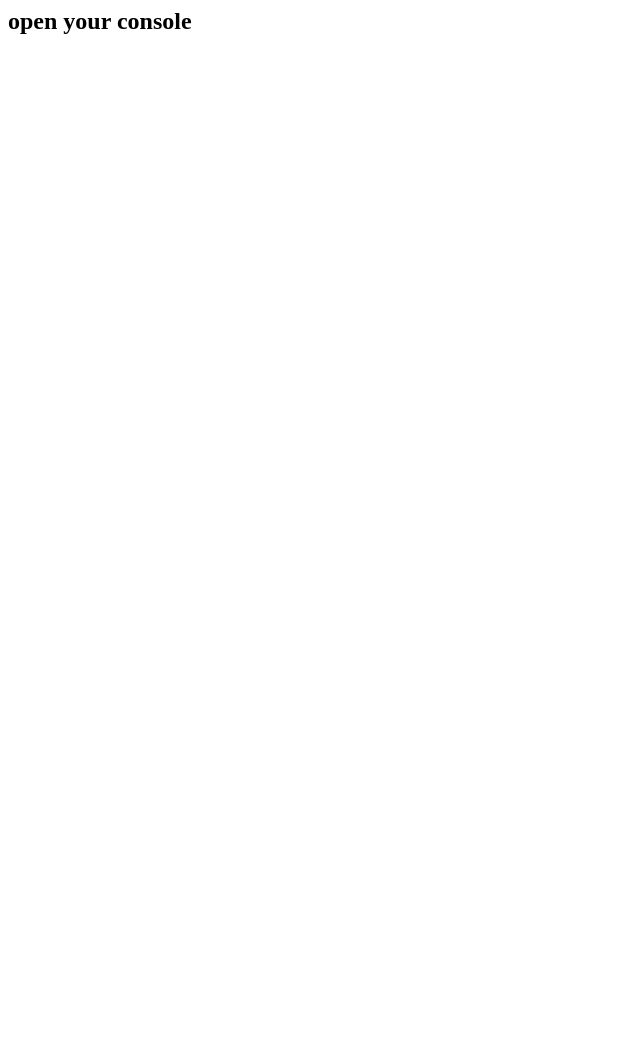
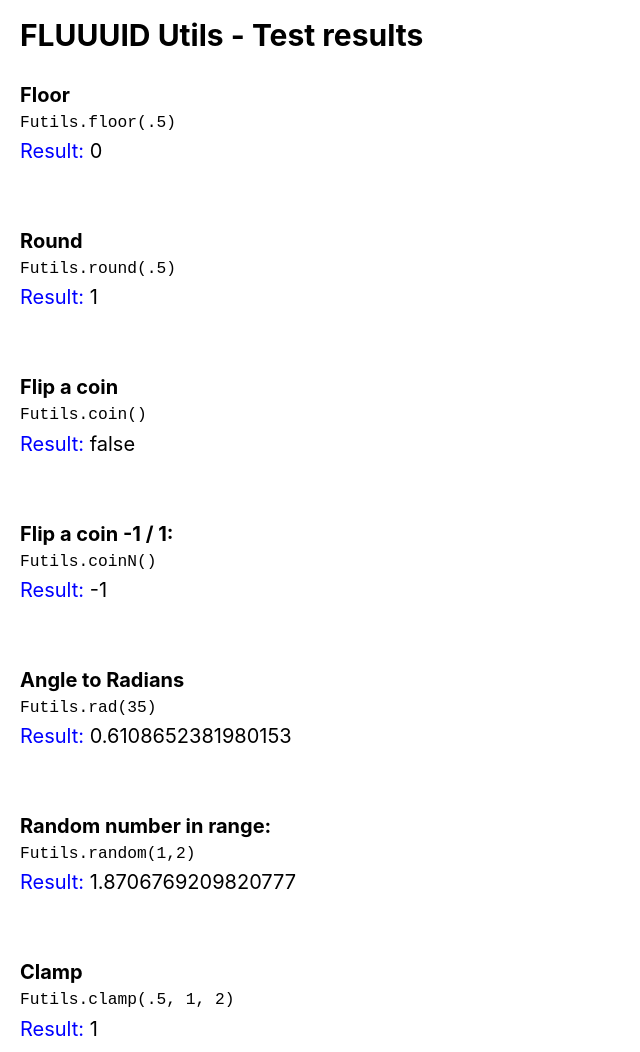
Before and after one commit to silviopaganini/utils, a website: page index.html in a window 1280 px wide. Shown: the top 1052 px of the page, without its empty margins (0-640 px from the left). Before the commit the page ends 800 px from the top, so only its background shows below. Drawn offline with Linux system fonts and the light colour scheme.

Commit message:
documentation

```diff
--- a/index.html
+++ b/index.html
@@ -1,30 +1,48 @@
 <html>
+    <style>
+        body {
+            margin: 0;
+            padding: 20px;
+            line-height: 1;
+            font-size: 125%;
+            font-family: -apple-system, BlinkMacSystemFont, 'Segoe UI', Roboto, Oxygen, Ubuntu, Cantarell, 'Open Sans', 'Helvetica Neue', sans-serif
+        }
+        p {
+            margin: 15px 0;
+        }
+
+        b {
+            line-height: 2;
+        }
+
+        span {
+            color: blue;
+            line-height: 2;
+        }
+    </style>
 <body>
-<h2>open your console</h2>
+<h2>FLUUUID Utils - Test results</h2>
+<div id="results"></div>
 <script src="./lib/bundle.js"></script>
 <script>
 
     var tests = [
-        "floor: " + Futils.floor(.5),
-        "round: " + Futils.round(.5),
-        "coin: " + Futils.coin(),
-        "coin -1/1: " + Futils.coinN(),
-        "radians: " + Futils.rad(35),
-        "random in range: " + Futils.random(1,2),
-        "clamp: " + Futils.clamp(.5, 1, 2),
-        "near: " + Futils.near(.5, 1, 2),
-        "map: " + Futils.map(1.5, 1, 2, 3, 4),
-        "lerp: " + Futils.lerp(.5, 1, 2),
-        "norm: " + Futils.norm(.5, 1, 2),
-        "steps: " + Futils.steps(1, .1, 2),
-        "between: " + Futils.between(.5, 1, 2),
-    ].join("\n");
+        "<p><b>Floor</b><br><code>Futils.floor(.5)</code><br><span>Result: </span>" + Futils.floor(.5) + "</p>",
+        "<p><b>Round</b><br><code>Futils.round(.5)</code><br><span>Result: </span>" + Futils.round(.5) + "</p>",
+        "<p><b>Flip a coin</b><br><code>Futils.coin()</code><br><span>Result: </span>" + Futils.coin() + "</p>",
+        "<p><b>Flip a coin -1 / 1:<br> </b><code>Futils.coinN()</code><br><span>Result: </span>" + Futils.coinN() + "</p>",
+        "<p><b>Angle to Radians</b><br><code>Futils.rad(35)</code><br><span>Result: </span>" + Futils.rad(35) + "</p>",
+        "<p><b>Random number in range:</b><br><code>Futils.random(1,2)</code><br><span>Result: </span>" + Futils.random(1,2) + "</p>",
+        "<p><b>Clamp</b><br><code>Futils.clamp(.5, 1, 2)</code><br><span>Result: </span>" + Futils.clamp(.5, 1, 2) + "</p>",
+        "<p><b>Near</b><br><code>Futils.near(.5, 1, 2)</code><br><span>Result: </span>" + Futils.near(.5, 1, 2) + "</p>",
+        "<p><b>Map</b><br><code>Futils.map(1.5, 1, 2, 3, 4)</code><br><span>Result: </span>" + Futils.map(1.5, 1, 2, 3, 4) + "</p>",
+        "<p><b>Lerp</b><br><code>Futils.lerp(.5, 1, 2)</code><br><span>Result: </span>" + Futils.lerp(.5, 1, 2) + "</p>",
+        "<p><b>Normalize</b><br><code>Futils.norm(.5, 1, 2)</code><br><span>Result: </span>" + Futils.norm(.5, 1, 2) + "</p>",
+        "<p><b>Steps</b><br><code>Futils.steps(1, .1, 2)</code><br><span>Result: </span>" + Futils.steps(1, .1, 2) + "</p>",
+        "<p><b>Between</b><br><code>Futils.between(.5, 1, 2)</code><br><span>Result: </span>" + Futils.between(.5, 1, 2) + "</p>",
+    ].join("<br>");
 
-    console.log(tests);
-
-    var interLinear = 0,
-        targetLinear = 300,
-        deltaLinear  = 300;
+    document.querySelector('#results').innerHTML = tests;
 
     var arr = ["a", "b", "c", 'd', 'e', 'f'];
     var rr = Futils.randomArray(arr);
```
Also changed, not shown: package.json (+9 -13 lines), README.md, 1 other file.
